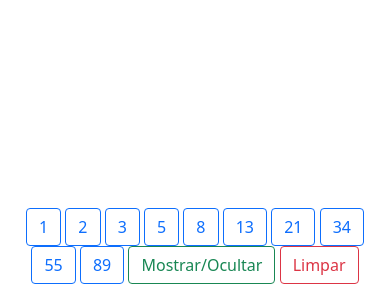
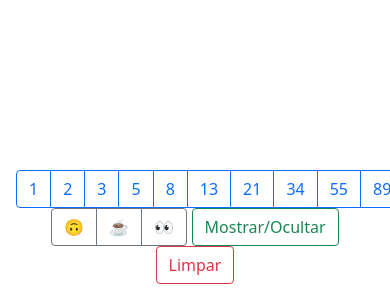
Before and after one commit to willianrschuck/pontuador, a website: page public/index.html in a window 390 px wide. Shown: the part 544-844 px from the top of the page. Drawn offline with nearby package versions, Linux system fonts and the light colour scheme.

Commit message:
Suporte a espectadores

```diff
--- a/index.js
+++ b/index.js
@@ -44,7 +44,9 @@ wss.on('connection', (ws, req) => {
         if (event == 'vote') {
             room.vote(data);
         } else if (event == 'clear') {
-            room.clear()
+            room.clear();
+        } else if (event == 'spectator') {
+            room.toggleSpectator(data);
         } else if (event == 'show') {
             room.toggleShow();
         }
--- a/public/index.html
+++ b/public/index.html
@@ -7,17 +7,21 @@
     <link href="https://cdn.jsdelivr.net/npm/bootstrap@5.1.3/dist/css/bootstrap.min.css" rel="stylesheet" integrity="sha384-1BmE4kWBq78iYhFldvKuhfTAU6auU8tT94WrHftjDbrCEXSU1oBoqyl2QvZ6jIW3" crossorigin="anonymous">
     <title>Planning</title>
     <style>
+        html, body {
+            height: 100%;
+        }
     </style>
 </head>
 <body>
 
-    <div class="container">
-        <div id="screen" class="row text-center">
+    <div class="container h-100">
+        <div id="screen" class="flex-wrap text-center d-flex h-100 align-items-center align-content-center justify-content-center">
 
         </div>
     </div>
 
     <div id="cards" class="container text-center fixed-bottom p-3">
+        <div class="btn-group">
             <button class="btn btn-outline-primary" onclick="this.dispatchEvent(voteEvent)" value="1" type="button">1</button>
             <button class="btn btn-outline-primary" onclick="this.dispatchEvent(voteEvent)" value="2" type="button">2</button>
             <button class="btn btn-outline-primary" onclick="this.dispatchEvent(voteEvent)" value="3" type="button">3</button>
@@ -28,6 +32,12 @@
             <button class="btn btn-outline-primary" onclick="this.dispatchEvent(voteEvent)" value="34" type="button">34</button>
             <button class="btn btn-outline-primary" onclick="this.dispatchEvent(voteEvent)" value="55" type="button">55</button>
             <button class="btn btn-outline-primary" onclick="this.dispatchEvent(voteEvent)" value="89" type="button">89</button>
+        </div>
+        <div class="btn-group">
+            <button class="btn btn-outline-secondary" onclick="this.dispatchEvent(voteEvent)" value="🙃" type="button">🙃</button>
+            <button class="btn btn-outline-secondary" onclick="this.dispatchEvent(voteEvent)" value="☕️" type="button">☕️</button>
+            <button class="btn btn-outline-secondary" onclick="espectador()" value="2" type="button">👀</button>
+        </div>
         <button class="btn btn-outline-success" onclick="toggleMostrar()" value="2" type="button">Mostrar/Ocultar</button>
         <button class="btn btn-outline-danger" onclick="limpar()" value="2" type="button">Limpar</button>
     </div>
@@ -47,11 +57,13 @@
 
         let socket_uri = (window.location.protocol === "https:" ? "wss:" : "ws:") + "//" + window.location.host;
 
+        let playerId;
         const ws = createSocket(socket_uri);
         ws.on('setup', (data) => {
             console.log(data);
             Object.assign(room.state, data.state)
             voteListener.setPlayerId(data.playerId)
+            playerId = data.playerId;
         });
 
         ws.on('add-player', (data) => {
@@ -74,6 +86,10 @@
             room.clear()
         })
 
+         ws.on('spectator', (data) => {
+            room.toggleSpectator(data)
+        })
+
         window.room = room;
         window.voteEvent = voteEvent;
         window.ws = ws;
@@ -83,6 +99,9 @@
         window.limpar = () => {
             ws.send('clear', null)
         }
+        window.espectador = () => {
+            ws.send('spectator', { playerId })
+        }
         voteListener.subscribe(vote => ws.send('vote', vote));
 
         render(screen, room, requestAnimationFrame);
--- a/public/render.js
+++ b/public/render.js
@@ -1,14 +1,29 @@
+const faces = ['😁', '😃', '🤓', '😎', '😊', '😬', '😌'];
+
 export default function render(screen, room, requestAnimationFrame) {
     screen.innerHTML = '';
 
     for (let playerId in room.state.players) {
+
         const player = room.state.players[playerId]
-        const p = document.createElement('div');
-        // const voto = (player.vote ? (room.state.show ? player.vote : '👍🏻') : '🤔');
-        const voto = room.state.show ? (player.vote || '😳') : (player.vote ? '👍🏻' : '🤔');
-        p.innerHTML = voto
-        p.className = 'border col-2 p-3 m-2 rounded-pill border-info bg-info bg-opacity-10 fs-1'
-        screen.appendChild(p);
+        const div = document.createElement('div');
+
+        if (player.spectator === true) {
+
+            div.innerHTML = '👀';
+            div.className = 'border col-2 p-3 m-2 rounded-pill border-secondary bg-secondary bg-opacity-10 fs-1';
+
+        } else {
+
+            const userIdLastChar = playerId.charCodeAt(2);
+            const userFace = faces[userIdLastChar % faces.length];
+            const voto = room.state.show ? (player.vote || '😳') : (player.vote ? userFace+'👍🏻' : '🤔');
+            div.innerHTML = voto;
+            div.className = 'border col-2 p-3 m-2 rounded-pill border-primary bg-primary bg-opacity-10 fs-1';
+
+        }
+
+        screen.appendChild(div);
     }
 
     requestAnimationFrame(() => {
--- a/public/room.js
+++ b/public/room.js
@@ -21,7 +21,8 @@ export default function createRoom() {
         const { playerId, name } = command;
         state.players[playerId] = {
             name,
-            vote: null
+            vote: null,
+            spectator: false
         }
         notifyAll({
             type: 'add-player',
@@ -48,6 +49,18 @@ export default function createRoom() {
             type: 'remove-player',
             data: { playerId }
         })
+    }
+
+    function toggleSpectator(command) {
+
+        const { playerId } = command;
+        state.players[playerId].spectator = !state.players[playerId].spectator;
+
+        notifyAll({
+            type: 'spectator',
+            data: { playerId }
+        })
+
     }
 
     function vote(vote) {
@@ -84,6 +97,7 @@ export default function createRoom() {
         toggleShow,
         subscribe,
         clear,
+        toggleSpectator,
         notifyAll
     }
 
```
Lines whose indentation alone changed are shown as unchanged.
